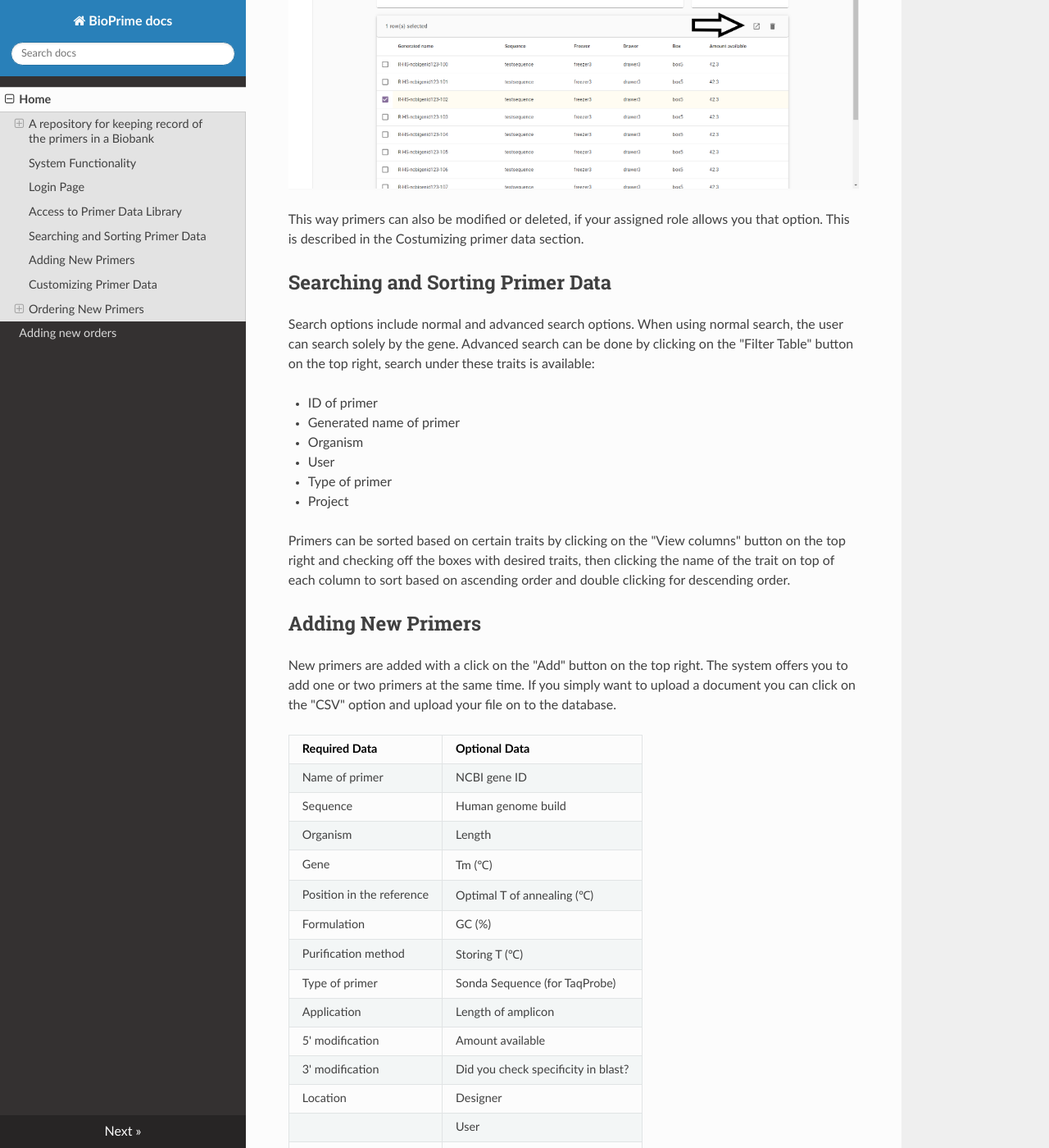
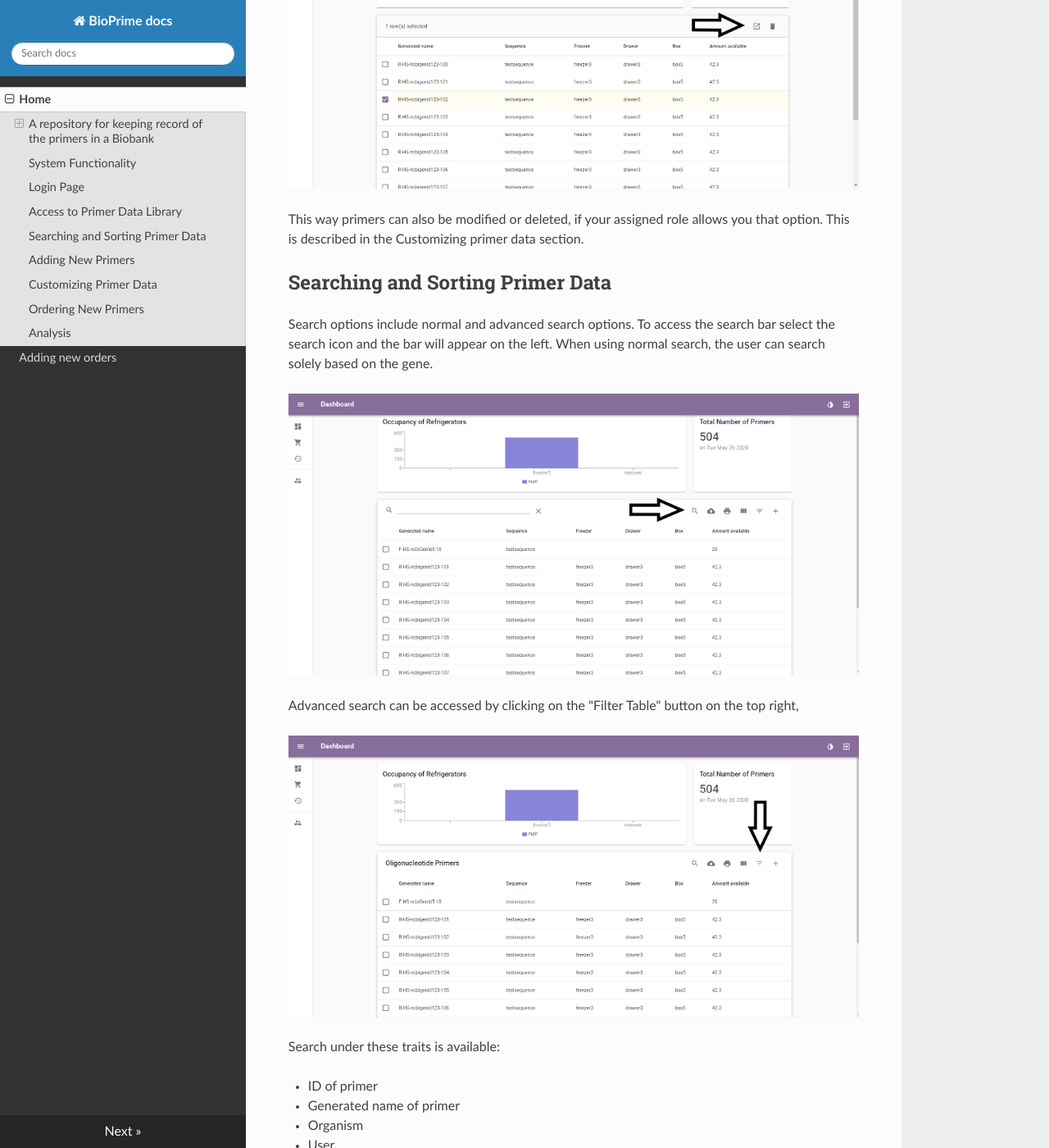
Before and after one commit to Bio-Prime/documentation, an MkDocs documentation site: the page built from docs/index.md, in a window 1280 px wide and 1400 px high, scrolled down 5893 px. Shown: the whole window at 82% size. Built offline with MkDocs 1.6.1, drawn with Linux system fonts in a browser that asks for light colours; nearby versions of some CDN libraries; some of the changed text lies outside the part shown.

Commit message:
dodala screenshote in opise za sortiranje, iskanje primerjev

```diff
--- a/docs/index.md
+++ b/docs/index.md
@@ -64,7 +64,7 @@ We divided the system functionality into specific sections:
 
 ## Login Page
 
-When you access the BioPrime website, it first takes you to the login options. All repository users need to log in before viewing or costumizing data.
+When you access the BioPrime website, it first takes you to the login options. All repository users need to log in before viewing or customizing data.
 
 ![login_screen](./login_screen.JPG)
 
@@ -98,13 +98,20 @@ Details of each primer can be viewed by clicking the box on the left of each pri
 
 ![access1](./access1.png)
 
-This way primers can also be modified or deleted, if your assigned role allows you that option. This is described in the Costumizing primer data section.
+This way primers can also be modified or deleted, if your assigned role allows you that option. This is described in the Customizing primer data section.
 
 ## Searching and Sorting Primer Data
 
 Search options include normal and advanced search options.
-When using normal search, the user can search solely by the gene.
-Advanced search can be done by clicking on the "Filter Table" button on the top right, search under these traits is available:
+To access the search bar select the search icon and the bar will appear on the left. When using normal search, the user can search solely based on the gene.
+
+![search1](./search1.png)
+
+Advanced search can be accessed by clicking on the "Filter Table" button on the top right,
+
+![sort1](./sort1.png)
+
+Search under these traits is available:
 
 * ID of primer
 * Generated name of primer
@@ -112,8 +119,19 @@ Advanced search can be done by clicking on the "Filter Table" button on the top
 * User
 * Type of primer
 * Project
+* Supplier
+* Manufacturer
+* Location (Freezer)
+
+![filter1](./filter1.png)
 
 Primers can be sorted based on certain traits by clicking on the "View columns" button on the top right and checking off the boxes with desired traits, then clicking the name of the trait on top of each column to sort based on ascending order and double clicking for descending order.
+
+![sort2](./sort2.png)
+
+To export all primer data from the database click on the download icon. To print everything click on the printer icon.
+
+![export1](./export1.png)
 
 ## Adding New Primers
 
@@ -133,8 +151,7 @@ New primers are added with a click on the "Add" button on the top right. The sys
 | 5' modification | Amount available  |
 | 3' modification  | Did you check specificity in blast? |
 | Location  | Designer |
-|  | User |
-|  | Project |
+| Project | User |
 |  | Supplier |
 |  | Manufacturer |
 |  | Date |
@@ -172,19 +189,19 @@ When adding a TaqProbe, extra options for putting in data open up:
 
 "Sequence" is also not among obligatory data for TaqProbes.
 
-A document can also be added to the primer data, for example a sheet of information provided by the manufacturer.
+A document can also be added as an appendix to the primer data (i.e. the information sheet provided by the manufacturer).
 
 ## Customizing Primer Data
 
-After accessing primer data by opening the primer details, the user can edit the data by clicking the editor icon.
+After accessing primer data by opening the primer details (described in the "Access to primer data library" section), the user can edit the data by clicking on the editor icon.
 
 ![access2](./access2.png)
 
-This allows the user to add a comment, manage the primer volume and formulation or correct any possible mistakes that were made while adding a new primer into the repository. The amount of editing allowed is based on the the user's assigned role.
+This allows the user to add a comment, manage the primer volume and formulation or correct any possible mistakes that were made while adding a new primer into the repository. The level of allowed editing is based on the the user's assigned role.
 
 ## Ordering New Primers
 
-If the user wants to make a new orders, they should access the Orders. It should be noted that if less than 10 µL of a primer are available, a new order should be made immediately.
+If the user wants to make a new orders, they should access Orders. It should be noted that if less than 10 µL of a primer are available, a new order should be made immediately.
 
 ![orders](./orders.png)
 
@@ -200,7 +217,7 @@ If the order is the first one from the batch, it can be added as a pending order
 
 ![orders2](./orders2.png)
 
-### Analysis
+## Analysis
 
 ![database-diagram](./database-diagram.png)
 
```
Also changed, not shown: docs/export1.png (added), docs/filter1.png (added), docs/search1.png (added), docs/sort1.png (added), docs/sort2.png (added).
